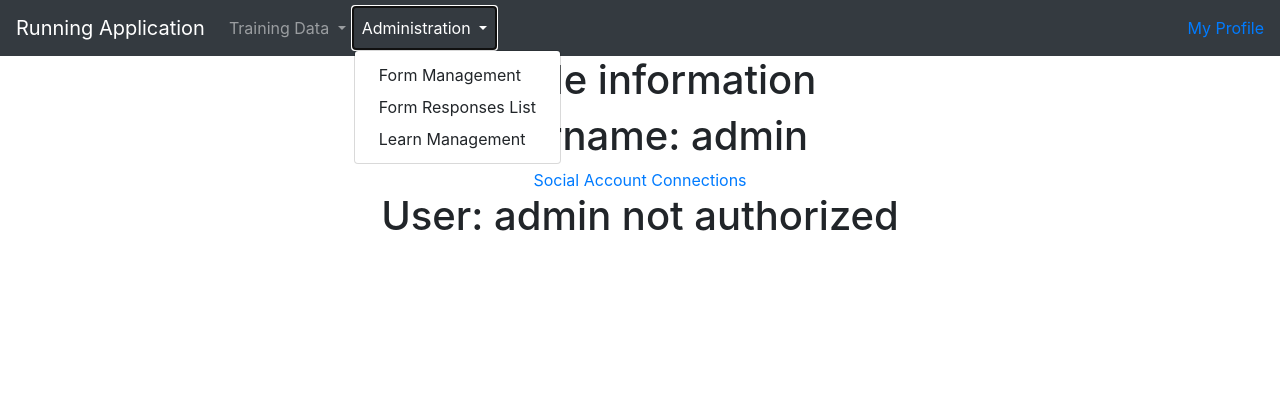
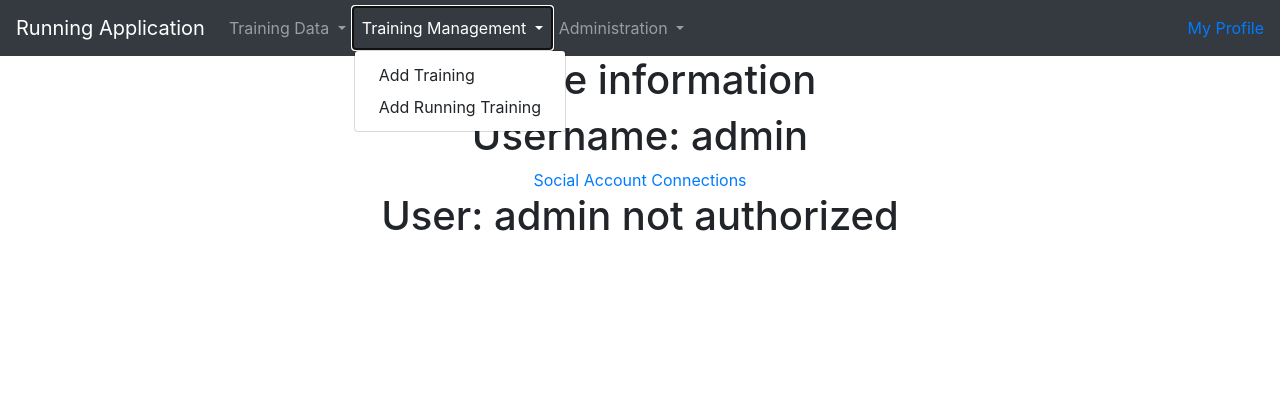
Before and after one commit to sebastian-jarosz/rtc, a Django app: page /accounts/profile/ in a window 1280 px wide, after a click on "Training Management". Shown: the top 420 px of the page. Run offline with Django 3.2, Linux system fonts and the light colour scheme; a user stored in the database is signed in; data comes from the database, SQL or seed files in the repository; some libraries are stand-ins or nearby versions.

Commit message:
Add training added + related changes

```diff
--- a/runtrainapp/managers/context_manager.py
+++ b/runtrainapp/managers/context_manager.py
@@ -1,6 +1,6 @@
 # Create response context from provided args
 from django_tables2 import Table, RequestConfig
-
+from runtrainapp.forms import AddTrainingForm
 from runtrainapp.models import *
 from runtrainapp.utils.exceptions import *
 from runtrainapp.utils.constants import *
@@ -24,6 +24,10 @@ def create_response_context(*args):
             add_training_to_context(arg, context)
         elif isinstance(arg, FormResponse):
             add_form_response_to_context(arg, context)
+        elif isinstance(arg, AddTrainingForm):
+            add_training_form_to_context(arg, context)
+        elif isinstance(arg, Exception):
+            add_general_exception_to_context(arg, context)
 
     return context
 
@@ -49,5 +53,14 @@ def add_training_to_context(training, context):
 
 
 # Add Form Response to the context
-def add_form_response_to_context(training, context):
-    context[CONTEXT_FORM_RESPONSE] = training
+def add_form_response_to_context(form_response, context):
+    context[CONTEXT_FORM_RESPONSE] = form_response
+
+
+# Add Traning Form to the context
+def add_training_form_to_context(add_training_form, context):
+    context[CONTEXT_ADD_TRAINING_FORM] = add_training_form
+
+
+def add_general_exception_to_context(exception, context):
+    context[CONTEXT_EXCEPTION] = str(exception)
--- a/runtrainapp/managers/strava_api_manager.py
+++ b/runtrainapp/managers/strava_api_manager.py
@@ -4,7 +4,6 @@ from dateutil import parser
 from .auth_manager import *
 from .data_manager import *
 from .exception_manager import *
-from runtrainapp.models import *
 
 
 def get_list_of_running_activities(user):
--- a/runtrainapp/models.py
+++ b/runtrainapp/models.py
@@ -94,7 +94,7 @@ class Training(models.Model):
     # PROTECT - Protects Provider removal
     provider = models.ForeignKey(TrainingProvider, on_delete=models.PROTECT)
     # Training Code from Provider (if not Manual)
-    external_code = models.CharField(max_length=100)
+    external_code = models.CharField(max_length=100, null=True)
 
     def __str__(self):
         return "Training %i - %s" % (self.id, self.type)
--- a/runtrainapp/templates/header.html
+++ b/runtrainapp/templates/header.html
@@ -34,10 +34,23 @@
                 {% endif %}
             </li>
 
+            <!-- Training management available only for logged users -->
+            <li class="nav-item dropdown">
+                {% if not user.is_anonymous %}
+                    <a class="nav-link dropdown-toggle" href="#" id="navuserdrop" data-toggle="dropdown">
+                        Training Management
+                    </a>
+                    <div class="dropdown-menu">
+                        <a class="dropdown-item" href="{% url 'add training' %}">Add Training</a>
+                        <a class="dropdown-item" href="{% url 'add training' %}">Add Running Training</a>
+                    </div>
+                {% endif %}
+            </li>
+
             <!-- Administration available only for Admin-->
             {% if user.is_staff %}
             <li class="nav-item dropdown">
-                <a class="nav-link dropdown-toggle" href="#" id="navservicesdrop" data-toggle="dropdown">
+                <a class="nav-link dropdown-toggle" href="#" id="navadministrationdrop" data-toggle="dropdown">
                     Administration
                 </a>
                 <div class="dropdown-menu">
--- a/runtrainapp/urls.py
+++ b/runtrainapp/urls.py
@@ -16,7 +16,8 @@ urlpatterns = [
     path('accounts/', include('allauth.urls')),
     path('accounts/profile/', views.profile, name="account_profile"),
     path('training/', views.list_all_trainings, name="all trainings"),
-    path('training/<int:training_id>', views.training, name="training"),
+    path('training/add/', views.add_training, name="add training"),
+    path('training/<int:training_id>/', views.training, name="training"),
     path('training/user/', views.list_all_user_trainings, name="all user trainings"),
     path('training/running/', views.list_all_running_trainings, name="all running trainings"),
     path('training/running/user/', views.list_all_user_running_trainings, name="all user running trainings")
--- a/runtrainapp/utils/constants.py
+++ b/runtrainapp/utils/constants.py
@@ -10,6 +10,9 @@ PER_PAGE = 200
 
 # Account Provider Name
 STRAVA_ACCOUNT_PROVIDER = 'strava'
+
+# Training Provider
+TRAINING_PROVIDER_MANUAL = 'Manual'
 
 # Training Type IDs
 TYPE_STRENGTH = 1
@@ -31,3 +34,5 @@ CONTEXT_HTTP_EXCEPTION = 'http_exception'
 CONTEXT_TABLE = 'table'
 CONTEXT_TRAINING = 'training'
 CONTEXT_FORM_RESPONSE = 'form_response'
+CONTEXT_ADD_TRAINING_FORM = 'add_training_form'
+CONTEXT_EXCEPTION = 'exception'
--- a/runtrainapp/views.py
+++ b/runtrainapp/views.py
@@ -1,7 +1,7 @@
 from django.http import HttpResponse
 from django.shortcuts import render, get_object_or_404
-from django.views.decorators.csrf import csrf_exempt
 
+from runtrainapp.forms import AddTrainingForm
 from runtrainapp.managers.strava_api_manager import *
 from runtrainapp.managers.context_manager import *
 from runtrainapp.managers.form_responses_manager import *
@@ -59,6 +59,26 @@ def training(request, training_id):
     context = create_response_context(training_obj)
 
     return render(request, 'training/training.html', context)
+
+
+def add_training(request):
+    context_args = []
+    if request.method == 'POST':
+        try:
+            training_obj = parse_training_request(request)
+            context_args.append(training_obj)
+        except Exception as e:
+            # Add exception in case of failure
+            context_args.append(e)
+
+    # If request.method = GET
+    users = get_user_list(request.user, request.user.is_staff)
+    form = AddTrainingForm(get_training_types_description_list(), users, request.user.is_staff)
+    context_args.append(form)
+
+    context = create_response_context(*context_args)
+
+    return render(request, 'training/add_training.html', context)
 
 
 # List all running trainings
```
Also changed, not shown: runtrainapp/forms.py (+23 -0 lines), runtrainapp/managers/data_manager.py (+56 -2 lines), runtrainapp/templates/training/add_training.html (added, +45 -0 lines), 1 other file.
